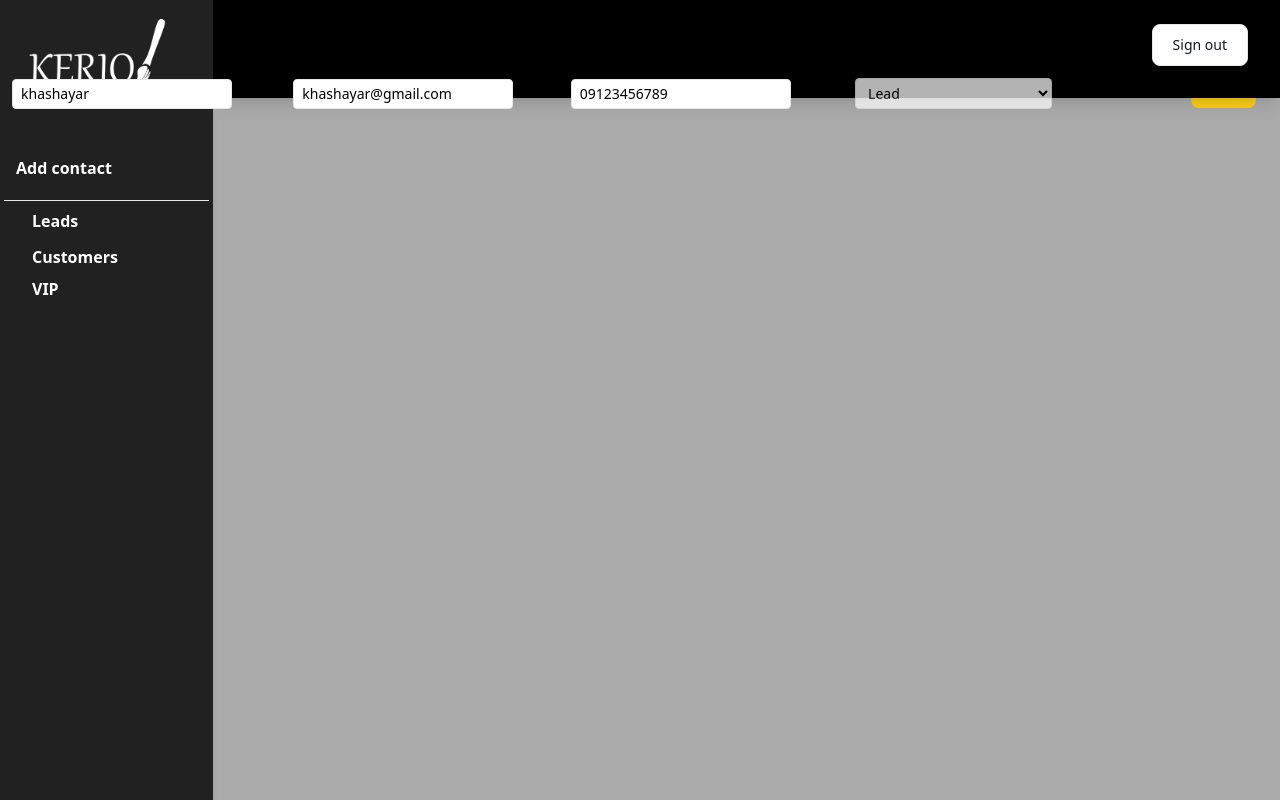
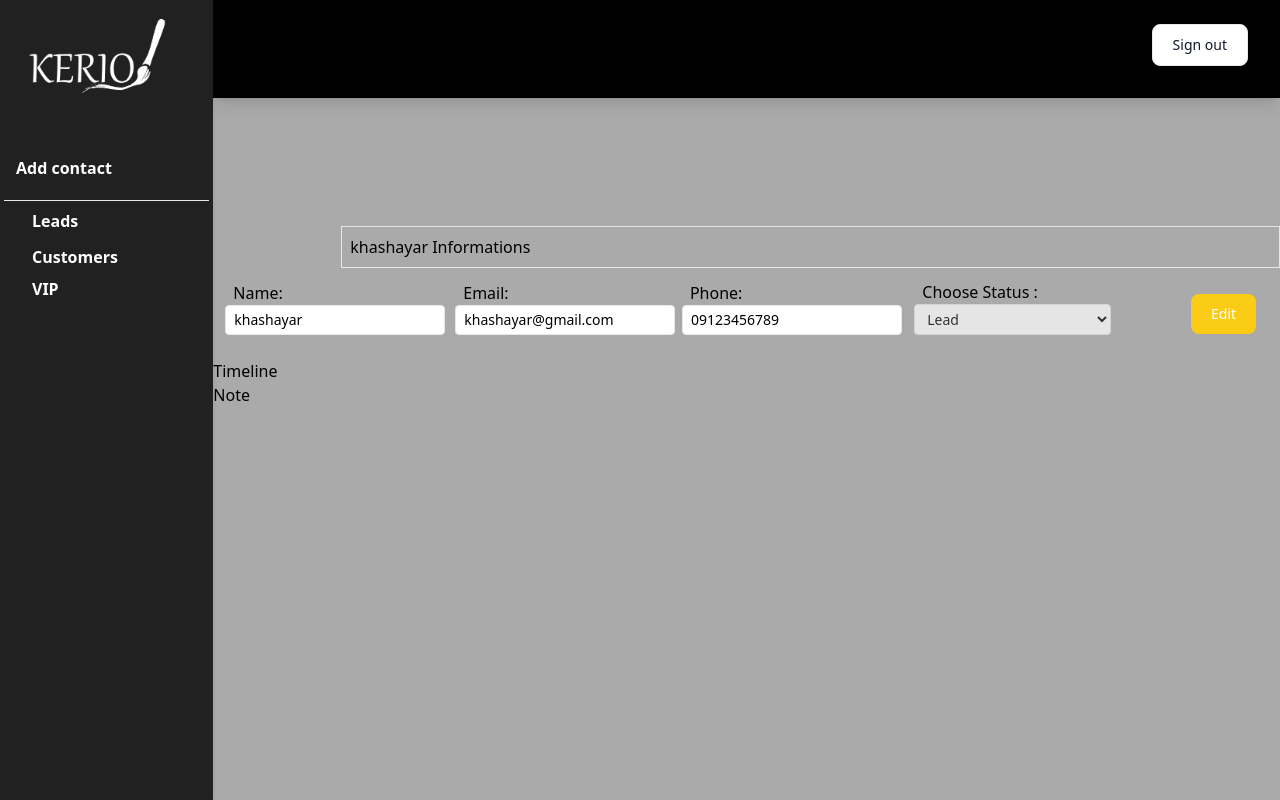
Before and after one commit to Lo-Agency-Internship/Kerio, a React (Create React App) app in the folder frontend/: page /dashboard/contacts/1 in a window 1280 px wide. Built offline with nearby package versions, Linux system fonts and the light colour scheme.

Commit message:
fix: some major issues reagarding sidebar and header

```diff
--- a/frontend/src/components/organisms/header.tsx
+++ b/frontend/src/components/organisms/header.tsx
@@ -5,9 +5,7 @@ const Header = () => {
 			{/* header start here */}
 			<nav
 				className="
-  fixed
   right-0
-  w-5/6
   flex flex-wrap
   items-center
   justify-between
--- a/frontend/src/components/organisms/sidebar.tsx
+++ b/frontend/src/components/organisms/sidebar.tsx
@@ -7,7 +7,7 @@ const Sidebar = () => {
 	return (
 		<>
 			{showContactModal && <ContactModal />}
-			<div className="w-1/6 h-full shadow-md bg-[#212121] px-1 absolute" id="sidenavExample">
+			<div className="w-1/6 h-full shadow-md bg-[#212121] px-1 relative h-screen" id="sidenavExample">
 				<img className="h-8 w-auto my-4 sm:h-20" src={Images} alt="Img" />
 				<ul className="relative top-6">
 					<li className="relative">
--- a/frontend/src/layout/layout.tsx
+++ b/frontend/src/layout/layout.tsx
@@ -9,10 +9,15 @@ interface ILayout {
 export default function Layout({ children }: ILayout) {
 	return (
 		<>
-			<Header />
-			<Sidebar />
+			<div className='flex'>
+				<Sidebar />
+				<div className='w-5/6'>
+					<Header />
+					{children}
+				</div>
+			</div>
 
-			{children}
+
 		</>
 	);
 }
--- a/frontend/src/pages/contact.tsx
+++ b/frontend/src/pages/contact.tsx
@@ -30,7 +30,7 @@ export default function Contact(props: any) {
 	return (
 		<>
 			<div>
-				<div className="border flex flex-row justify-between align-baseline">
+				<div className="border flex flex-row justify-between align-baseline mt-32 ml-32">
 					<h1 className="p-2">{user?.name} Informations</h1>
 				</div>
 				<Profile user={user} setUser={setUser} />
```
